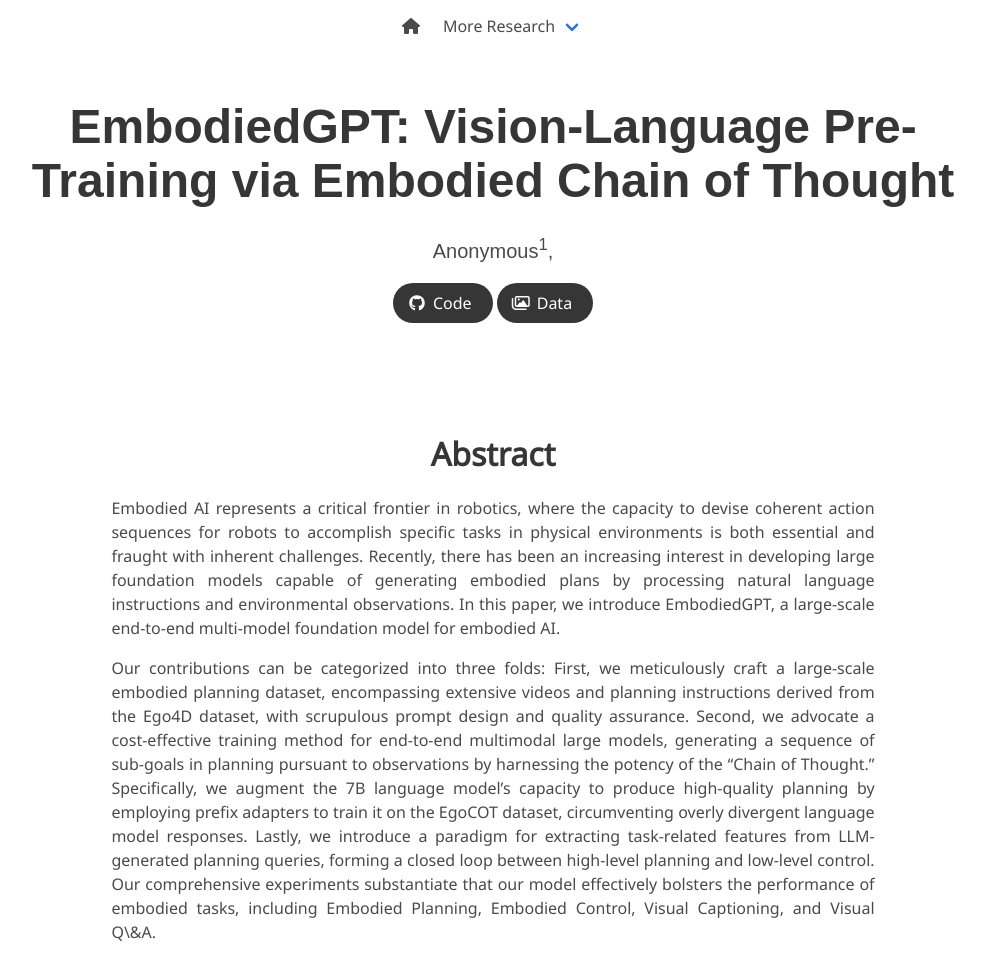
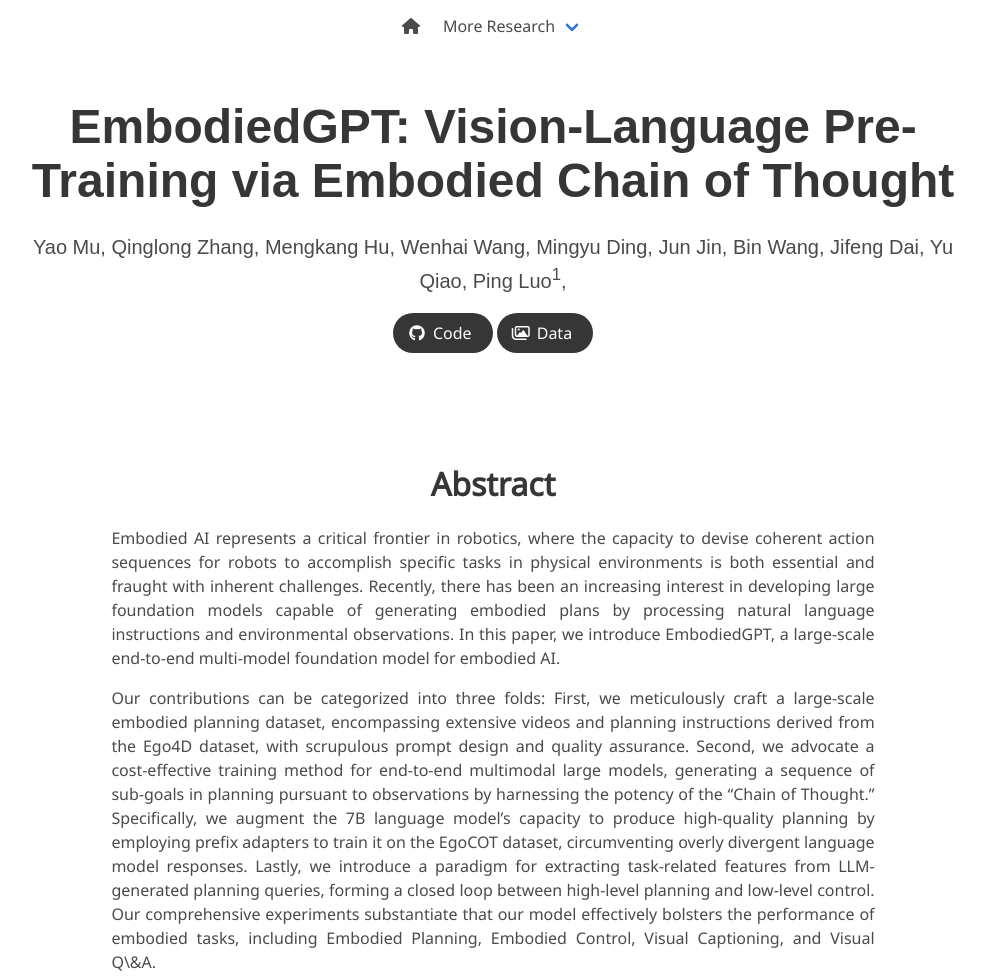
Before and after one commit to EmbodiedGPT/EmbodiedGPT.github.io, a plain HTML site: page index.html in a window 1280 px wide. Shown: the top 977 px of the page, without its empty margins (147-1132 px from the left). Drawn offline with nearby package versions, Linux system fonts and the light colour scheme; some icons are missing; a web font is replaced by a local one.

Commit message:
Update index.html

```diff
--- a/index.html
+++ b/index.html
@@ -89,7 +89,7 @@
 Embodied Chain of Thought</h1>
           <div class="is-size-5 publication-authors">
             <span class="author-block">
-              Anonymous<sup>1</sup>,</span>
+              Yao Mu, Qinglong Zhang, Mengkang Hu, Wenhai Wang, Mingyu Ding, Jun Jin, Bin Wang, Jifeng Dai, Yu Qiao, Ping Luo<sup>1</sup>,</span>
           </div>
 
           <div class="column has-text-centered">
```
